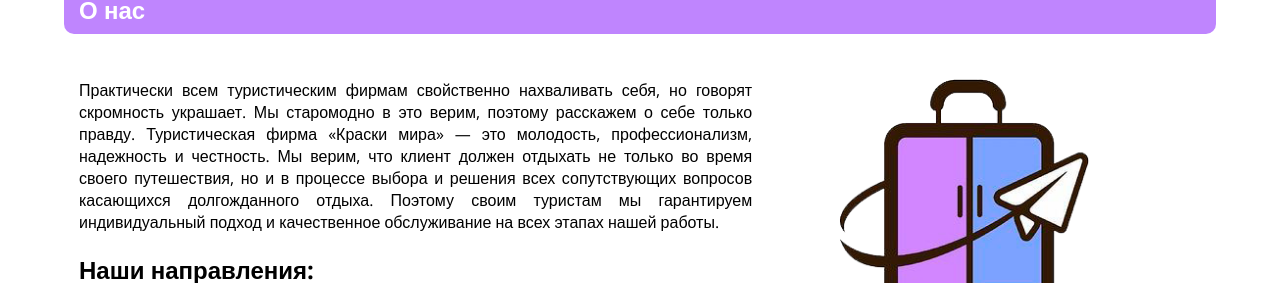
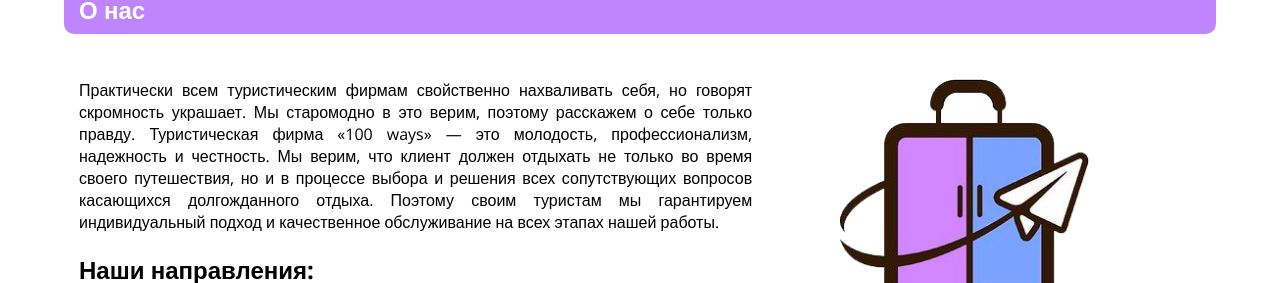
Before and after one commit to TheFloGus/100ways, a React (Create React App) app: page /about in a window 1280 px wide. Shown: the part 216-499 px from the top of the page. Built offline with nearby package versions, Linux system fonts and the light colour scheme.

Commit message:
fix:  name

```diff
--- a/src/components/About.js
+++ b/src/components/About.js
@@ -24,7 +24,7 @@
                   Практически всем туристическим фирмам свойственно нахваливать
                   себя, но говорят скромность украшает. Мы старомодно в это
                   верим, поэтому расскажем о себе только правду. Туристическая
-                  фирма «Краски мира» — это молодость, профессионализм,
+                  фирма «100 ways» — это молодость, профессионализм,
                   надежность и честность. Мы верим, что клиент должен отдыхать
                   не только во время своего путешествия, но и в процессе выбора
                   и решения всех сопутствующих вопросов касающихся долгожданного
```
